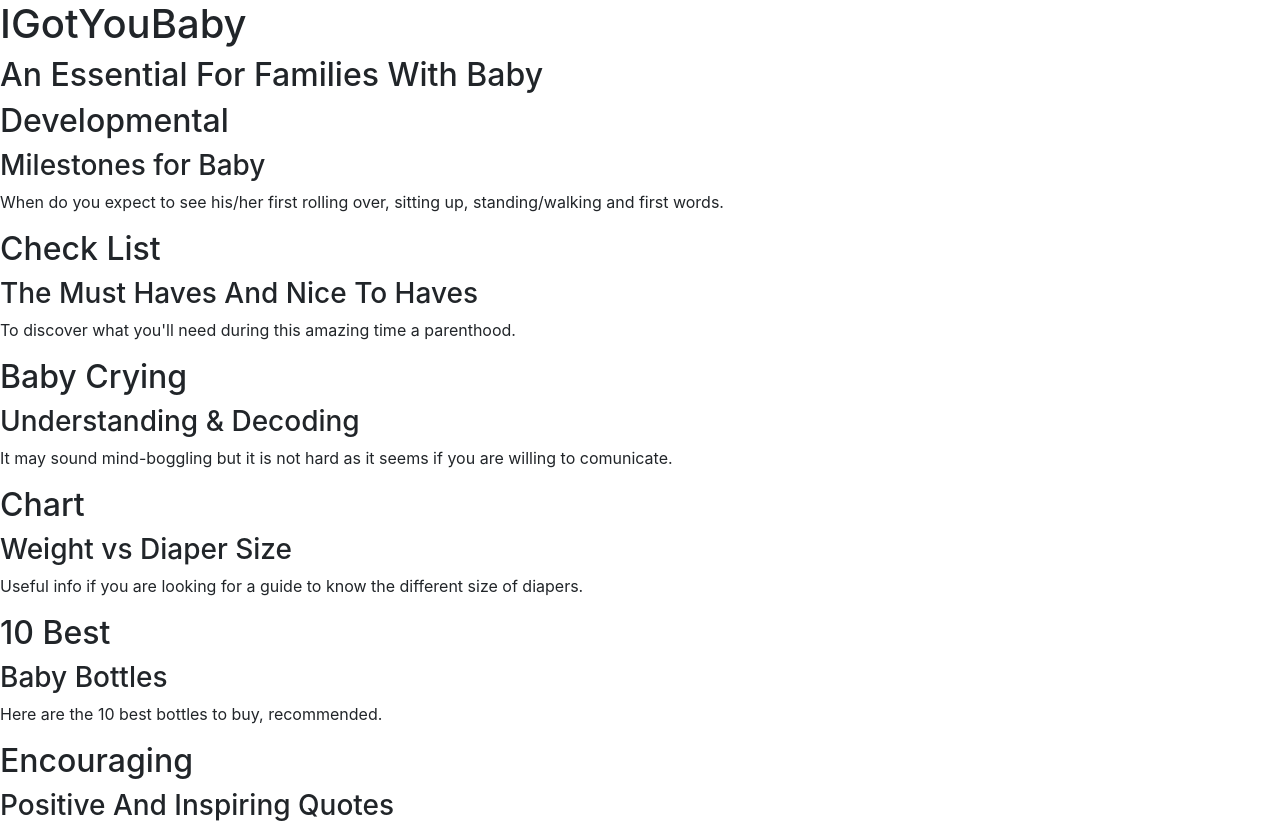
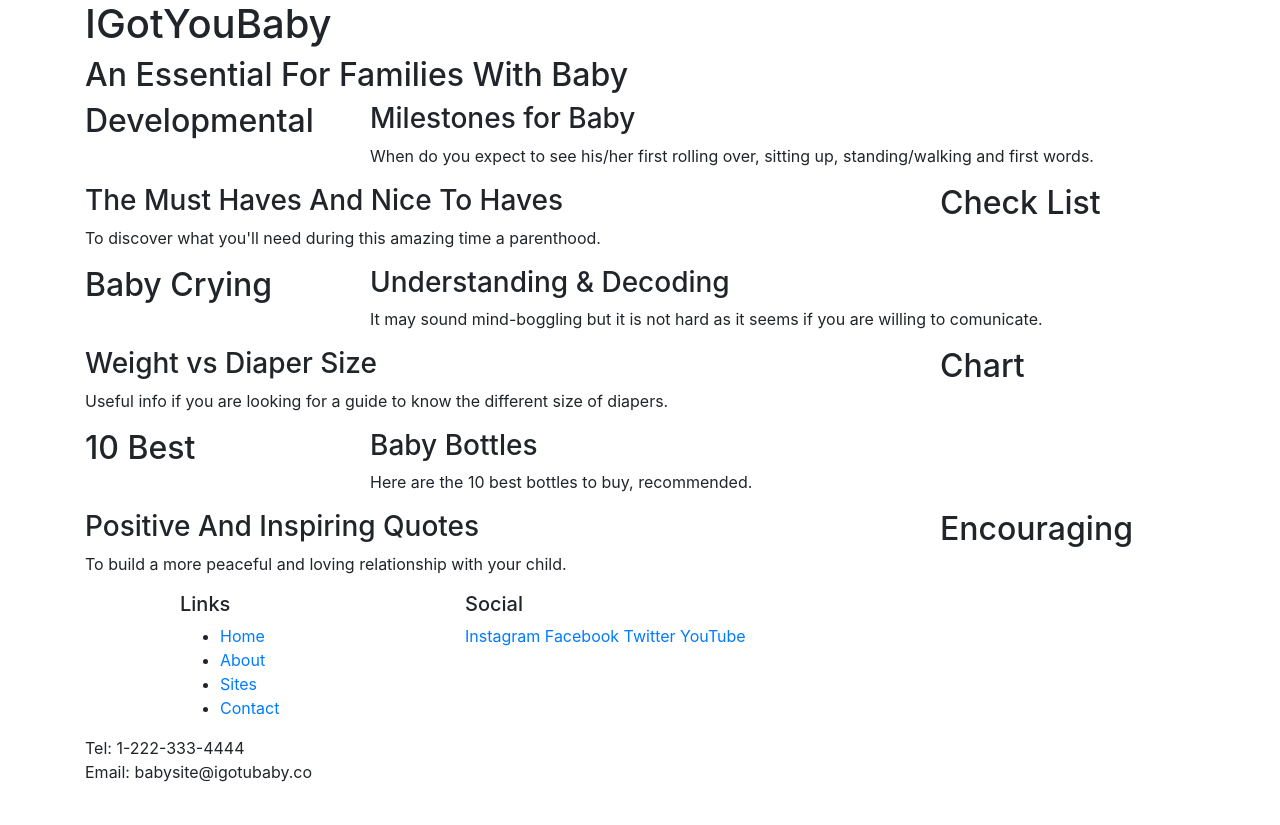
Before and after one commit to ghyrcsong/igotubaby, a website: page index.html in a window 1280 px wide. Shown: the top 825 px of the page. After the commit the page ends 800 px from the top, so only its background shows below. Drawn offline with nearby package versions, Linux system fonts and the light colour scheme.

Commit message:
My First Bootstrap Project

```diff
--- a/index.html
+++ b/index.html
@@ -15,50 +15,92 @@
 <body>
 
     <header>
-        <div>
+        <div class="container">
+            <div class="row">
+                <div class="col">
                     <h1>IGotYouBaby</h1>
                     <h2>An Essential For Families With Baby</h2>
                 </div>
+            </div>
+        </div>
     </header>
 
-    <div>
+    <div class="container">
+        <div class="row">
+            <div class="col-sm-4 col-md-3">
                 <h2>Developmental</h2>
+            </div>
+            <div class="col">
                 <h3>Milestones for Baby</h3>
                 <p>When do you expect to see his/her first rolling over, sitting up, standing/walking and first words.</p>
             </div>
+        </div>
+    </div>
 
-    <div>
+    <div class="container">
+        <div class="row">
+            <div class="col-sm-4 order-sm-last col-md-3">
                 <h2>Check List</h2>
+            </div>
+            <div class="col">
                 <h3>The Must Haves And Nice To Haves</h3>
                 <p>To discover what you'll need during this amazing time a parenthood.</p>
             </div>
+        </div>
+    </div>
 
-    <div>
+    <div class="container">
+        <div class="row">
+            <div class="col-sm-4 col-md-3">
                 <h2>Baby Crying</h2>
+            </div>
+            <div class="col">
                 <h3>Understanding & Decoding</h3>
                 <p>It may sound mind-boggling but it is not hard as it seems if you are willing to comunicate.</p>
             </div>
+        </div>
+    </div>
 
-    <div>
+    <div class="container">
+        <div class="row">
+            <div class="col-sm-4 order-sm-last col-md-3">
                 <h2>Chart</h2>
+            </div>
+            <div class="col">
                 <h3>Weight vs Diaper Size</h3>
                 <p>Useful info if you are looking for a guide to know the different size of diapers.</p>
             </div>
+        </div>
+    </div>
 
-    <div>
+    <div class="container">
+        <div class="row">
+            <div class="col-sm-4 col-md-3">
                 <h2>10 Best</h2>
+            </div>
+            <div class="col">
                 <h3>Baby Bottles</h3>
                 <p>Here are the 10 best bottles to buy, recommended.</p>
             </div>
+        </div>
+    </div>
 
-    <div>
+    <div class="container">
+        <div class="row">
+            <div class="col-sm-4 order-sm-last col-md-3">
                 <h2>Encouraging</h2>
+            </div>
+            <div class="col">
                 <h3>Positive And Inspiring Quotes</h3>
                 <p>To build a more peaceful and loving relationship with your child.</p>
             </div>
+        </div>
+    </div>
 
     <footer>
-        <div>
+        <div class="container">
+            <div class="row">
+                <div class="col-3 col-sm-3 offset-1">
                     <h5>Links</h5>
                     <ul>
                         <li><a href="#">Home</a></li>
@@ -67,16 +109,18 @@
                         <li><a href="#">Contact</a></li>
                     </ul>
                 </div>
-        <div>
+                <div class="col-6 col-sm-5">
                     <h5>Social</h5>
                     <a href="http://instagram.com/">Instagram</a>
                     <a href="http://facebook.com/">Facebook</a>
                     <a href="http://twitter.com/">Twitter</a>
                     <a href="http://youtube.com/">YouTube</a>
                 </div>
-        <div>
+                <div class="col-3 col-sm-4">
                     Tel: 1-222-333-4444<br />
                     Email: babysite@igotubaby.co
+                </div>
+            </div>
         </div>
     </footer>
 
```
Lines whose indentation alone changed are shown as unchanged.
